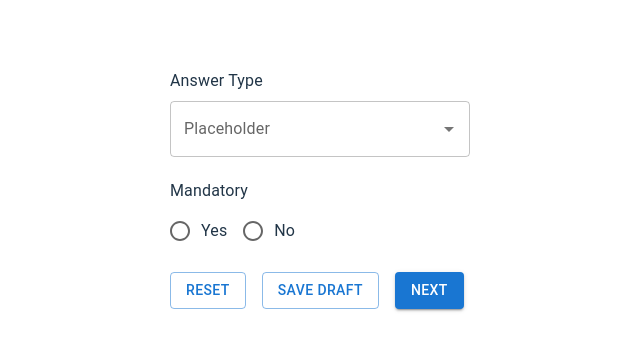
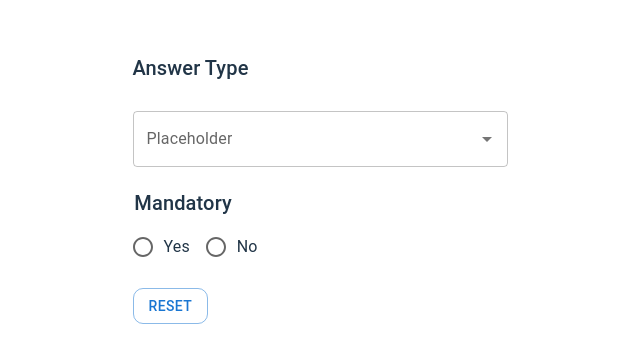
Before and after one commit to anushyaa7/My-hooks, a React (Vite) app in the folder react hooks/: page / in a window 1280 px wide. Shown: the part 212-574 px from the top of the page, without its empty margins (320-960 px from the left). Built offline with nearby package versions, Linux system fonts and the light colour scheme.

Commit message:
split into seperate component

```diff
--- a/react hooks/src/App.jsx
+++ b/react hooks/src/App.jsx
@@ -2,7 +2,8 @@ import { useState } from 'react'
 import reactLogo from './assets/react.svg'
 import viteLogo from '/vite.svg'
 import './App.css'
-import Details from './components/Details'
+import Details from './Details'
+
 
 function App() {
 
--- /dev/null
+++ b/react hooks/src/Autocomplete/Autocomplete.css
@@ -0,0 +1,3 @@
+.autocomplete-container {
+  margin-top: 20px;
+}
--- /dev/null
+++ b/react hooks/src/Autocomplete/AutocompleteComp.jsx
@@ -0,0 +1,18 @@
+import React from 'react';
+import TextField from '@mui/material/TextField';
+import Autocomplete from '@mui/material/Autocomplete';
+import './Autocomplete.css';
+
+const AutocompleteComp = ({ options, label = 'Select an option' }) => {
+  return (
+    <div className="autocomplete-container">
+      <Autocomplete
+        options={options}
+        sx={{ width: 375 }}
+        renderInput={(params) => <TextField {...params} label={label} />}
+      />
+    </div>
+  );
+};
+
+export default AutocompleteComp;
--- /dev/null
+++ b/react hooks/src/Buttons/Buttons.css
@@ -0,0 +1,6 @@
+.buttons-container {
+  margin-top: 20px;
+}
+.buttons-container .MuiButton-root {
+  border-radius: 10px; /* Adjust the radius as needed */
+}
--- /dev/null
+++ b/react hooks/src/Buttons/Buttons.jsx
@@ -0,0 +1,20 @@
+import React from 'react';
+import { Button, Stack } from '@mui/material';
+import './Buttons.css';
+
+const Buttons = ({ label, variant, onClick }) => {
+  return (
+    <div className="buttons-container">
+      <Stack direction="row" spacing={2}>
+        <Button
+          variant={variant}
+          onClick={onClick}
+        >
+          {label}
+        </Button>
+      </Stack>
+    </div>
+  );
+};
+
+export default Buttons;
--- /dev/null
+++ b/react hooks/src/Details.jsx
@@ -0,0 +1,49 @@
+import React, { useState } from 'react';
+import Forms from './Forms';
+
+
+const top100Films = [
+  { label: 'The Shawshank Redemption' },
+  { label: 'The Godfather' },
+  { label: 'The Godfather: Part II' },
+  { label: 'The Dark Knight' },
+  { label: '12 Angry Men' },
+  { label: "Schindler's List" },
+  { label: 'Pulp Fiction' },
+  { label: 'Fight Club' },
+  { label: 'Forrest Gump' },
+  { label: 'Inception' },
+];
+
+const radioOptions = [
+  { value: 'yes', label: 'Yes' },
+  { value: 'no', label: 'No' },
+];
+
+const Details = () => {
+    const [isReset, setIsReset] = useState(true);
+
+    const handleReset = () => {
+      console.log('Reset clicked');
+      setIsReset(false);
+    };
+
+    const handleNext = () => {
+      console.log('Next clicked');
+      setIsReset(true);
+    };
+
+    return (
+      <Forms
+        autocompleteOptions={top100Films}
+        autocompleteLabel="Placeholder"
+        radioOptions={radioOptions}
+        radioLabel="Mandatory"
+        buttonLabel={isReset ? "RESET" : "NEXT"}
+        buttonVariant={isReset ? "outlined" : "contained"}
+        buttonOnClick={isReset ? handleReset : handleNext}
+      />
+    );
+  };
+
+export default Details;
--- /dev/null
+++ b/react hooks/src/Forms.css
@@ -0,0 +1,6 @@
+.form-container {
+    display: flex;
+    flex-direction: column;
+    align-items: flex-start;
+    justify-content: center;
+  }
--- /dev/null
+++ b/react hooks/src/Forms.jsx
@@ -0,0 +1,29 @@
+import React from 'react';
+import { Typography } from '@mui/material';
+
+// import RadioOptions from './RadioOptions';
+
+import './Forms.css';
+import Buttons from './Buttons/Buttons';
+import RadioOptions from './RadioOptions/RadioOptions';
+import AutocompleteComp from './Autocomplete/AutocompleteComp';
+
+
+const Forms = ({ autocompleteOptions, autocompleteLabel, radioOptions, radioLabel, buttonLabel, buttonVariant, buttonIcon, buttonOnClick }) => {
+    return (
+      <div className="form-container">
+        <Typography variant="h6" gutterBottom>
+          Answer Type
+        </Typography>
+        <AutocompleteComp options={autocompleteOptions} label={autocompleteLabel} />
+        <RadioOptions options={radioOptions} label={radioLabel} />
+        <Buttons
+          label={buttonLabel}
+          variant={buttonVariant}
+          onClick={buttonOnClick}
+        />
+      </div>
+    );
+  };
+
+export default Forms;
--- /dev/null
+++ b/react hooks/src/RadioOptions/RadioOptions.css
@@ -0,0 +1,8 @@
+.radio-options-container {
+    margin-top: 20px;
+
+  }
+
+  .radio-options {
+    margin-right: 100px;
+  }
--- /dev/null
+++ b/react hooks/src/RadioOptions/RadioOptions.jsx
@@ -0,0 +1,20 @@
+import React from 'react';
+import { FormControlLabel, Radio, RadioGroup, Typography } from '@mui/material';
+import './RadioOptions.css';
+
+const RadioOptions = ({ options, label = 'Select an option' }) => {
+  return (
+    <div className="radio-options-container">
+      <Typography variant="h6" gutterBottom marginRight={'40px'}>
+        {label}
+      </Typography>
+      <RadioGroup row>
+        {options.map((option, index) => (
+          <FormControlLabel key={index} value={option.value} control={<Radio />} label={option.label} />
+        ))}
+      </RadioGroup>
+    </div>
+  );
+};
+
+export default RadioOptions;
```
